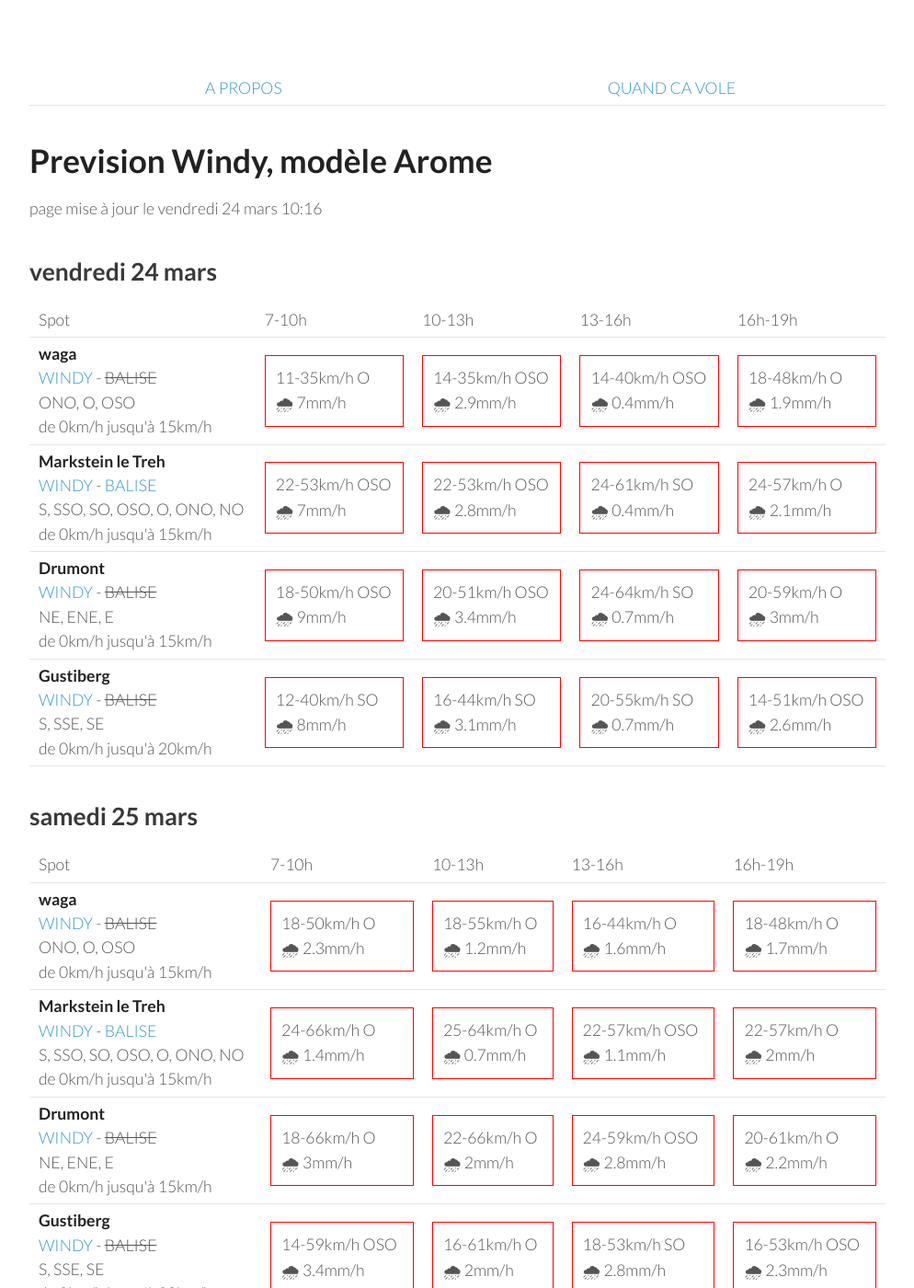
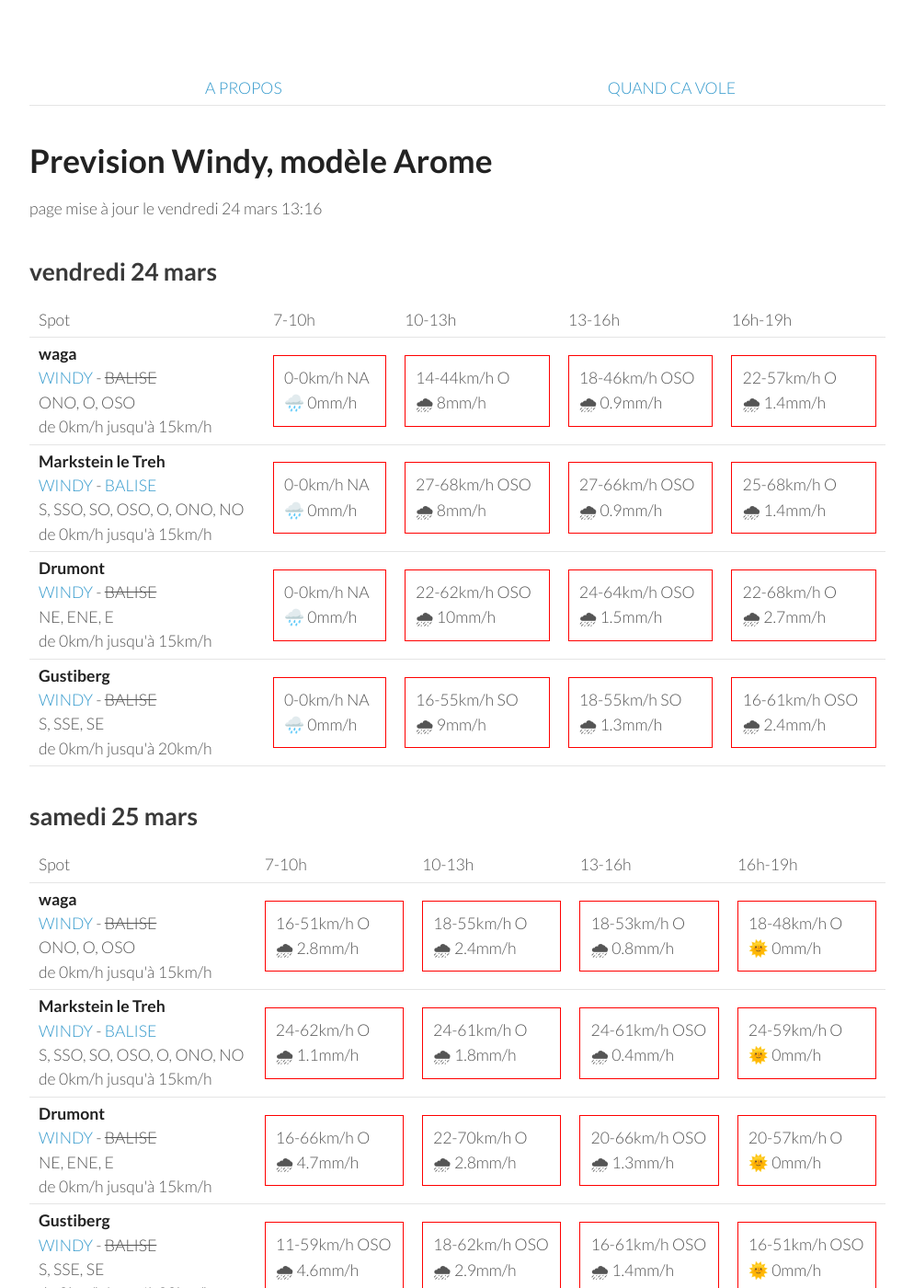
Before and after one commit to parapente-dans-le-nord/parapente-dans-le-nord.github.io, a Jekyll site: the page built from vosges.markdown, in a window 1280 px wide and 1400 px high. Shown: the whole window at 92% size, without its empty margins (26-1020 px from the left). Built offline with Jekyll 4.4.1, drawn with Linux system fonts in a browser that asks for light colours.

Commit message:
update index.markdown

```diff
--- a/vosges.markdown
+++ b/vosges.markdown
@@ -7,7 +7,7 @@ title:  "Tous les spots"
 {: .links}
 
 # Prevision Windy, modèle Arome
-page mise à jour le vendredi 24 mars 10:16
+page mise à jour le vendredi 24 mars 13:16
 
 ## vendredi 24 mars
 
@@ -24,41 +24,37 @@ page mise à jour le vendredi 24 mars 10:16
 <tr>
         <td><strong>waga</strong><br><a href="https://windy.com/47.903/6.996?47.900,6.983,15">WINDY</a> - <span class="no-balise"> BALISE </span><br> <span class="vent-favorable">ONO, O, OSO</span><br><span class="force-vent">de 0km/h jusqu'à 15km/h</span> </td>
 
-            <td><div class="not-flyable"><p>11-35km/h O</p><p>🌧 7mm/h</p></div></td>
-            <td><div class="not-flyable"><p>14-35km/h OSO</p><p>🌧 2.9mm/h</p></div></td>
-            <td><div class="not-flyable"><p>14-40km/h OSO</p><p>🌧 0.4mm/h</p></div></td>
-            <td><div class="not-flyable"><p>18-48km/h O</p><p>🌧 1.9mm/h</p></div></td>
-
+            <td><div class="not-flyable"><p>0-0km/h NA</p><p>🌧️ 0mm/h</p></div></td>
+            <td><div class="not-flyable"><p>14-44km/h O</p><p>🌧 8mm/h</p></div></td>
+            <td><div class="not-flyable"><p>18-46km/h OSO</p><p>🌧 0.9mm/h</p></div></td>
+            <td><div class="not-flyable"><p>22-57km/h O</p><p>🌧 1.4mm/h</p></div></td>
 
     </tr>
 <tr>
         <td><strong>Markstein le Treh</strong><br><a href="https://windy.com/47.926/7.012?47.505,7.012,8,m:eY1agmQ">WINDY</a> - <span class=""><a href="http://www.balisemeteo.com/balise.php?idBalise=136">BALISE</a> </span><br> <span class="vent-favorable">S, SSO, SO, OSO, O, ONO, NO</span><br><span class="force-vent">de 0km/h jusqu'à 15km/h</span> </td>
 
-            <td><div class="not-flyable"><p>22-53km/h OSO</p><p>🌧 7mm/h</p></div></td>
-            <td><div class="not-flyable"><p>22-53km/h OSO</p><p>🌧 2.8mm/h</p></div></td>
-            <td><div class="not-flyable"><p>24-61km/h SO</p><p>🌧 0.4mm/h</p></div></td>
-            <td><div class="not-flyable"><p>24-57km/h O</p><p>🌧 2.1mm/h</p></div></td>
-
+            <td><div class="not-flyable"><p>0-0km/h NA</p><p>🌧️ 0mm/h</p></div></td>
+            <td><div class="not-flyable"><p>27-68km/h OSO</p><p>🌧 8mm/h</p></div></td>
+            <td><div class="not-flyable"><p>27-66km/h OSO</p><p>🌧 0.9mm/h</p></div></td>
+            <td><div class="not-flyable"><p>25-68km/h O</p><p>🌧 1.4mm/h</p></div></td>
 
     </tr>
 <tr>
         <td><strong>Drumont</strong><br><a href="https://windy.com/47.898/6.919?47.687,6.919,9,m:eYYagmG">WINDY</a> - <span class="no-balise"> BALISE </span><br> <span class="vent-favorable">NE, ENE, E</span><br><span class="force-vent">de 0km/h jusqu'à 15km/h</span> </td>
 
-            <td><div class="not-flyable"><p>18-50km/h OSO</p><p>🌧 9mm/h</p></div></td>
-            <td><div class="not-flyable"><p>20-51km/h OSO</p><p>🌧 3.4mm/h</p></div></td>
-            <td><div class="not-flyable"><p>24-64km/h SO</p><p>🌧 0.7mm/h</p></div></td>
-            <td><div class="not-flyable"><p>20-59km/h O</p><p>🌧 3mm/h</p></div></td>
-
+            <td><div class="not-flyable"><p>0-0km/h NA</p><p>🌧️ 0mm/h</p></div></td>
+            <td><div class="not-flyable"><p>22-62km/h OSO</p><p>🌧 10mm/h</p></div></td>
+            <td><div class="not-flyable"><p>24-64km/h OSO</p><p>🌧 1.5mm/h</p></div></td>
+            <td><div class="not-flyable"><p>22-68km/h O</p><p>🌧 2.7mm/h</p></div></td>
 
     </tr>
 <tr>
         <td><strong>Gustiberg</strong><br><a href="https://windy.com/47.894/6.934?47.891,6.934,15,m:eYYagmI">WINDY</a> - <span class="no-balise"> BALISE </span><br> <span class="vent-favorable">S, SSE, SE</span><br><span class="force-vent">de 0km/h jusqu'à 20km/h</span> </td>
 
-            <td><div class="not-flyable"><p>12-40km/h SO</p><p>🌧 8mm/h</p></div></td>
-            <td><div class="not-flyable"><p>16-44km/h SO</p><p>🌧 3.1mm/h</p></div></td>
-            <td><div class="not-flyable"><p>20-55km/h SO</p><p>🌧 0.7mm/h</p></div></td>
-            <td><div class="not-flyable"><p>14-51km/h OSO</p><p>🌧 2.6mm/h</p></div></td>
-
+            <td><div class="not-flyable"><p>0-0km/h NA</p><p>🌧️ 0mm/h</p></div></td>
+            <td><div class="not-flyable"><p>16-55km/h SO</p><p>🌧 9mm/h</p></div></td>
+            <td><div class="not-flyable"><p>18-55km/h SO</p><p>🌧 1.3mm/h</p></div></td>
+            <td><div class="not-flyable"><p>16-61km/h OSO</p><p>🌧 2.4mm/h</p></div></td>
 
     </tr>
 
@@ -80,40 +76,40 @@ page mise à jour le vendredi 24 mars 10:16
 <tr>
         <td><strong>waga</strong><br><a href="https://windy.com/47.903/6.996?47.900,6.983,15">WINDY</a> - <span class="no-balise"> BALISE </span><br> <span class="vent-favorable">ONO, O, OSO</span><br><span class="force-vent">de 0km/h jusqu'à 15km/h</span> </td>
 
-            <td><div class="not-flyable"><p>18-50km/h O</p><p>🌧 2.3mm/h</p></div></td>
-            <td><div class="not-flyable"><p>18-55km/h O</p><p>🌧 1.2mm/h</p></div></td>
-            <td><div class="not-flyable"><p>16-44km/h O</p><p>🌧 1.6mm/h</p></div></td>
-            <td><div class="not-flyable"><p>18-48km/h O</p><p>🌧 1.7mm/h</p></div></td>
+            <td><div class="not-flyable"><p>16-51km/h O</p><p>🌧 2.8mm/h</p></div></td>
+            <td><div class="not-flyable"><p>18-55km/h O</p><p>🌧 2.4mm/h</p></div></td>
+            <td><div class="not-flyable"><p>18-53km/h O</p><p>🌧 0.8mm/h</p></div></td>
+            <td><div class="not-flyable"><p>18-48km/h O</p><p>🌞 0mm/h</p></div></td>
 
 
     </tr>
 <tr>
         <td><strong>Markstein le Treh</strong><br><a href="https://windy.com/47.926/7.012?47.505,7.012,8,m:eY1agmQ">WINDY</a> - <span class=""><a href="http://www.balisemeteo.com/balise.php?idBalise=136">BALISE</a> </span><br> <span class="vent-favorable">S, SSO, SO, OSO, O, ONO, NO</span><br><span class="force-vent">de 0km/h jusqu'à 15km/h</span> </td>
 
-            <td><div class="not-flyable"><p>24-66km/h O</p><p>🌧 1.4mm/h</p></div></td>
-            <td><div class="not-flyable"><p>25-64km/h O</p><p>🌧 0.7mm/h</p></div></td>
-            <td><div class="not-flyable"><p>22-57km/h OSO</p><p>🌧 1.1mm/h</p></div></td>
-            <td><div class="not-flyable"><p>22-57km/h O</p><p>🌧 2mm/h</p></div></td>
+            <td><div class="not-flyable"><p>24-62km/h O</p><p>🌧 1.1mm/h</p></div></td>
+            <td><div class="not-flyable"><p>24-61km/h O</p><p>🌧 1.8mm/h</p></div></td>
+            <td><div class="not-flyable"><p>24-61km/h OSO</p><p>🌧 0.4mm/h</p></div></td>
+            <td><div class="not-flyable"><p>24-59km/h O</p><p>🌞 0mm/h</p></div></td>
 
 
     </tr>
 <tr>
         <td><strong>Drumont</strong><br><a href="https://windy.com/47.898/6.919?47.687,6.919,9,m:eYYagmG">WINDY</a> - <span class="no-balise"> BALISE </span><br> <span class="vent-favorable">NE, ENE, E</span><br><span class="force-vent">de 0km/h jusqu'à 15km/h</span> </td>
 
-            <td><div class="not-flyable"><p>18-66km/h O</p><p>🌧 3mm/h</p></div></td>
-            <td><div class="not-flyable"><p>22-66km/h O</p><p>🌧 2mm/h</p></div></td>
-            <td><div class="not-flyable"><p>24-59km/h OSO</p><p>🌧 2.8mm/h</p></div></td>
-            <td><div class="not-flyable"><p>20-61km/h O</p><p>🌧 2.2mm/h</p></div></td>
+            <td><div class="not-flyable"><p>16-66km/h O</p><p>🌧 4.7mm/h</p></div></td>
+            <td><div class="not-flyable"><p>22-70km/h O</p><p>🌧 2.8mm/h</p></div></td>
+            <td><div class="not-flyable"><p>20-66km/h OSO</p><p>🌧 1.3mm/h</p></div></td>
+            <td><div class="not-flyable"><p>20-57km/h O</p><p>🌞 0mm/h</p></div></td>
 
 
     </tr>
 <tr>
         <td><strong>Gustiberg</strong><br><a href="https://windy.com/47.894/6.934?47.891,6.934,15,m:eYYagmI">WINDY</a> - <span class="no-balise"> BALISE </span><br> <span class="vent-favorable">S, SSE, SE</span><br><span class="force-vent">de 0km/h jusqu'à 20km/h</span> </td>
 
-            <td><div class="not-flyable"><p>14-59km/h OSO</p><p>🌧 3.4mm/h</p></div></td>
-            <td><div class="not-flyable"><p>16-61km/h O</p><p>🌧 2mm/h</p></div></td>
-            <td><div class="not-flyable"><p>18-53km/h SO</p><p>🌧 2.8mm/h</p></div></td>
-            <td><div class="not-flyable"><p>16-53km/h OSO</p><p>🌧 2.3mm/h</p></div></td>
+            <td><div class="not-flyable"><p>11-59km/h OSO</p><p>🌧 4.6mm/h</p></div></td>
+            <td><div class="not-flyable"><p>18-62km/h OSO</p><p>🌧 2.9mm/h</p></div></td>
+            <td><div class="not-flyable"><p>16-61km/h OSO</p><p>🌧 1.4mm/h</p></div></td>
+            <td><div class="not-flyable"><p>16-51km/h OSO</p><p>🌞 0mm/h</p></div></td>
 
 
     </tr>
```
